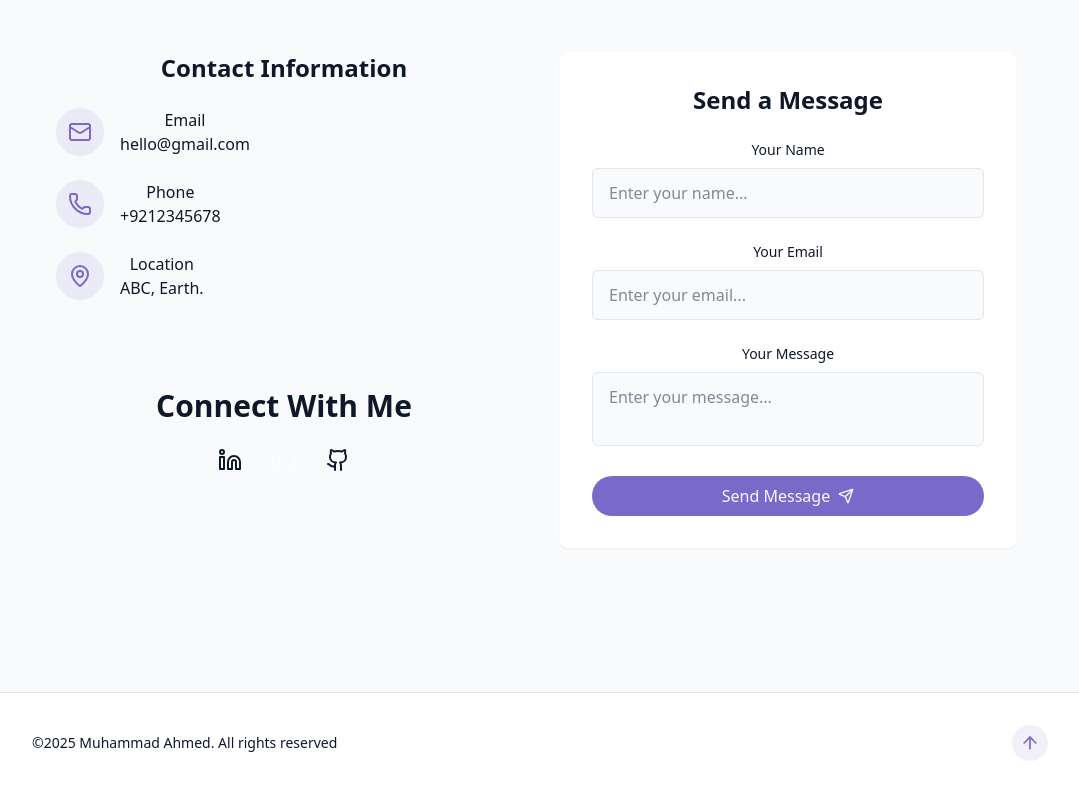
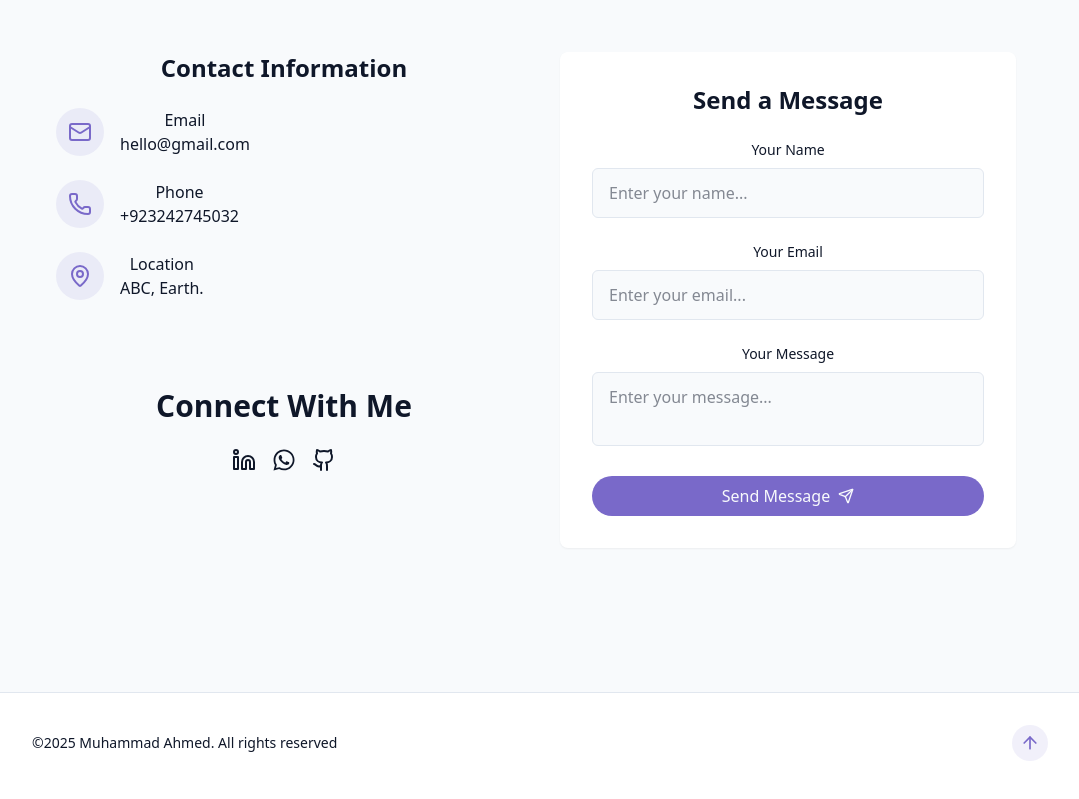
Before and after one commit to ahmeddaruwala/potfolio1, a React (Vite) app: page / in a window 1280 px wide. Shown: the part 3308-4107 px from the top of the page, without its empty margins (104-1183 px from the left). Built offline with nearby package versions, Linux system fonts and the light colour scheme.

Commit message:
portfolio

```diff
--- a/package.json
+++ b/package.json
@@ -18,6 +18,7 @@
     "lucide-react": "^0.513.0",
     "react": "^19.1.0",
     "react-dom": "^19.1.0",
+    "react-icons": "^5.5.0",
     "react-router-dom": "^7.6.2",
     "tailwind-merge": "^3.3.0",
     "tailwindcss": "^4.1.8"
--- a/src/components/Contact.jsx
+++ b/src/components/Contact.jsx
@@ -1,4 +1,5 @@
 import { Github, Linkedin, Mail, MapPin, Phone, Send } from "lucide-react";
+import { FaWhatsapp } from "react-icons/fa";
 import { cn } from "../lib/utils";
 import { useToast } from "../hooks/use-toast";
 import { useState } from "react";
@@ -64,7 +65,7 @@ export const Contact = () => {
                     href="tel:+9212345678"
                     className="text-muted-foreground hover:text-primary transition-colors"
                   >
-                    +9212345678
+                    +923242745032
                   </a>
                 </div>
               </div>
@@ -95,10 +96,7 @@ export const Contact = () => {
                   href="https://api.whatsapp.com/send/?phone=923242745032&text&type=phone_number&app_absent=0"
                   target="_blank"
                 >
-                  <img
-                    className="h-7 w-7 ml-3 mr-3"
-                    src="../../public/projects-images/whatsapp-brands.svg"
-                  />
+                  <FaWhatsapp size={24}/>
                 </a>
 
                 <a href="https://github.com/ahmeddaruwala" target="_blank">
```
Also changed, not shown: 1 other file (tests, documents, lock files or other folders).
